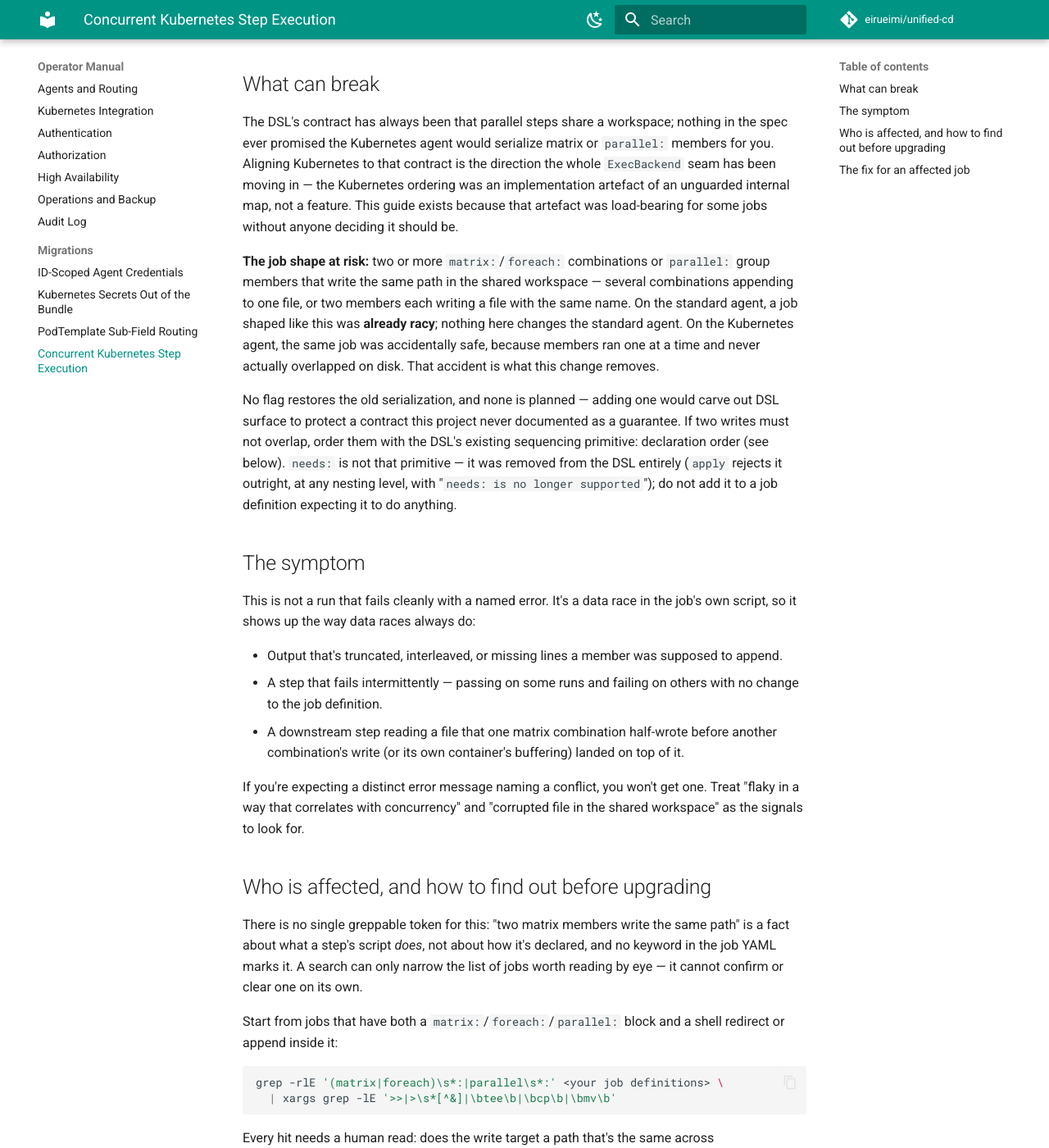
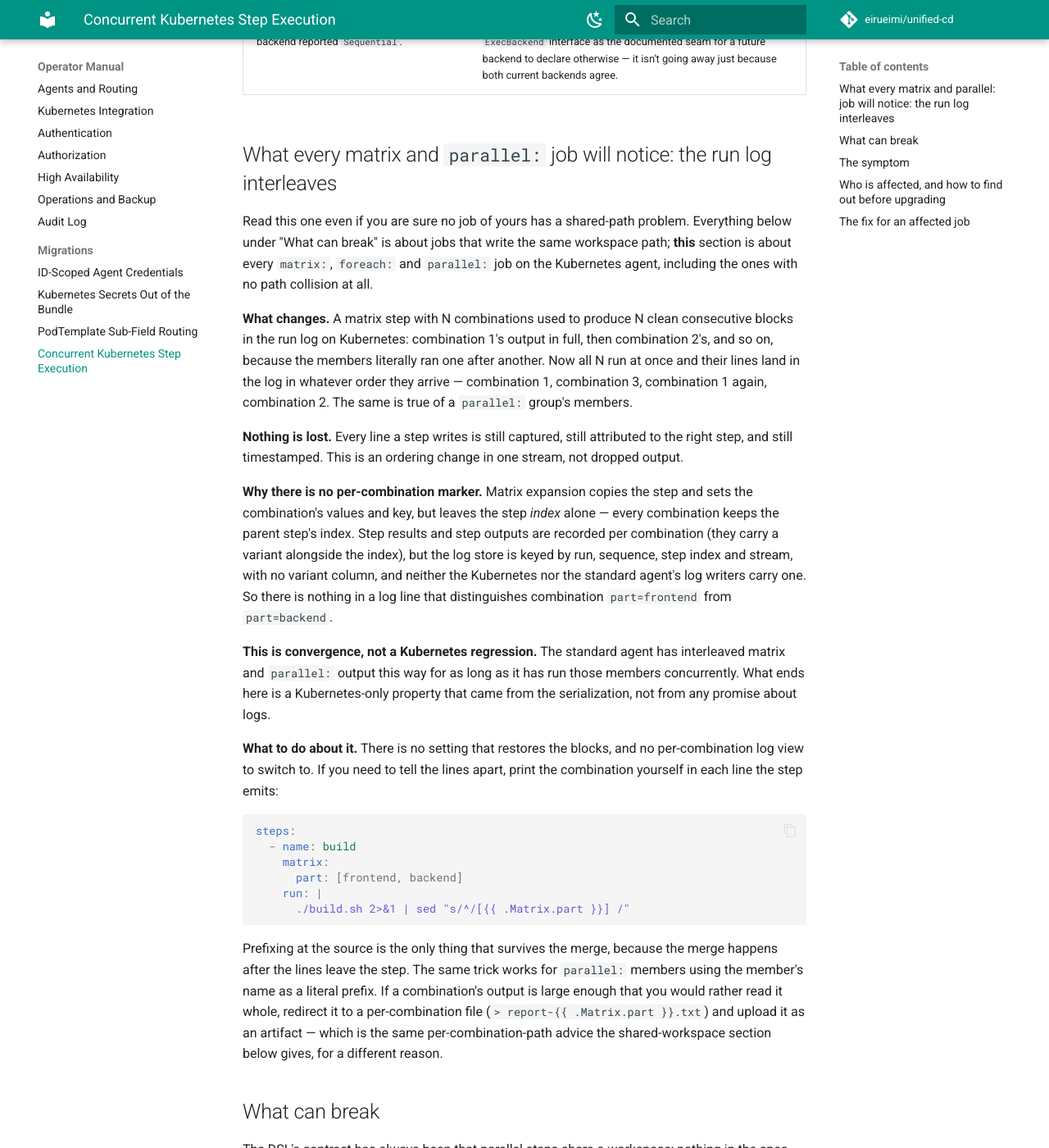
Before and after one commit to eirueimi/unified-cd, an MkDocs documentation site: the page built from docs/operator-manual/migrations/k8s-concurrent-step-execution.md, in a window 1280 px wide and 1400 px high, scrolled down 756 px. Shown: the whole window at 82% size. Built offline with MkDocs 1.6.1 and Material for MkDocs 9.7.7, drawn with Linux system fonts in a browser that asks for light colours; comment, search, counter and statistics services are not loaded; some of the changed text lies outside the part shown.

Commit message:
docs(operator-manual): the run log now interleaves for every matrix job on Kubernetes
The migration guide framed the entire user-visible risk as shared-workspace
path collisions. The effect that actually hits every matrix:/foreach:/
parallel: job on Kubernetes, including jobs with no collision at all, was
missing: a matrix step with N combinations used to produce N clean
consecutive blocks in the run log, and now produces N streams interleaved
line by line with nothing marking which combination emitted which line.

Adds a section covering what changes, why there is no per-combination marker
(matrix expansion leaves the step index alone, and the logs table has no
variant column while step_reports and step_outputs do), and that this is
convergence with the standard agent rather than a Kubernetes-only
regression. States plainly that nothing is lost — it is ordering, not data —
and gives the only advice that actually exists: prefix the combination onto
each line in the step itself, because the merge happens after the lines leave
the step.

Also disambiguates the existing "interleaved output" symptom bullet, which
now needs to say it means the job's own files, since log interleaving is
expected for every concurrent job.

Co-Authored-By: Claude Opus 5 <noreply@anthropic.com>

````diff
--- a/docs/operator-manual/migrations/k8s-concurrent-step-execution.md
+++ b/docs/operator-manual/migrations/k8s-concurrent-step-execution.md
@@ -13,7 +13,62 @@ match.
 |---|---|
 | `matrix:`/`foreach:` combinations and `parallel:` group members ran one at a time inside the Kubernetes agent's run Pod. | Combinations and group members run concurrently, exactly as on the standard agent. |
 | A job whose members wrote the same workspace path was accidentally race-free on the Kubernetes agent. | The same job races on both backends. |
+| A matrix step's run log on Kubernetes was N clean consecutive blocks, one per combination. | The N combinations' output interleaves line by line in one stream, with no marker saying which combination emitted which line — the same as the standard agent has always behaved. |
 | `ConcurrencyMode` on the Kubernetes backend reported `Sequential`. | Both backends report `Concurrent`. The field stays on the `ExecBackend` interface as the documented seam for a future backend to declare otherwise — it isn't going away just because both current backends agree. |
+
+## What every matrix and `parallel:` job will notice: the run log interleaves
+
+Read this one even if you are sure no job of yours has a shared-path
+problem. Everything below under "What can break" is about jobs that write
+the same workspace path; **this** section is about every `matrix:`,
+`foreach:` and `parallel:` job on the Kubernetes agent, including the ones
+with no path collision at all.
+
+**What changes.** A matrix step with N combinations used to produce N clean
+consecutive blocks in the run log on Kubernetes: combination 1's output in
+full, then combination 2's, and so on, because the members literally ran one
+after another. Now all N run at once and their lines land in the log in
+whatever order they arrive — combination 1, combination 3, combination 1
+again, combination 2. The same is true of a `parallel:` group's members.
+
+**Nothing is lost.** Every line a step writes is still captured, still
+attributed to the right step, and still timestamped. This is an ordering
+change in one stream, not dropped output.
+
+**Why there is no per-combination marker.** Matrix expansion copies the
+step and sets the combination's values and key, but leaves the step *index*
+alone — every combination keeps the parent step's index. Step results and
+step outputs are recorded per combination (they carry a variant alongside
+the index), but the log store is keyed by run, sequence, step index and
+stream, with no variant column, and neither the Kubernetes nor the standard
+agent's log writers carry one. So there is nothing in a log line that
+distinguishes combination `part=frontend` from `part=backend`.
+
+**This is convergence, not a Kubernetes regression.** The standard agent has
+interleaved matrix and `parallel:` output this way for as long as it has run
+those members concurrently. What ends here is a Kubernetes-only property
+that came from the serialization, not from any promise about logs.
+
+**What to do about it.** There is no setting that restores the blocks, and
+no per-combination log view to switch to. If you need to tell the lines
+apart, print the combination yourself in each line the step emits:
+
+```yaml
+steps:
+  - name: build
+    matrix:
+      part: [frontend, backend]
+    run: |
+      ./build.sh 2>&1 | sed "s/^/[{{ .Matrix.part }}] /"
+```
+
+Prefixing at the source is the only thing that survives the merge, because
+the merge happens after the lines leave the step. The same trick works for
+`parallel:` members using the member's name as a literal prefix. If a
+combination's output is large enough that you would rather read it whole,
+redirect it to a per-combination file (`> report-{{ .Matrix.part }}.txt`)
+and upload it as an artifact — which is the same per-combination-path advice
+the shared-workspace section below gives, for a different reason.
 
 ## What can break
 
@@ -47,8 +102,10 @@ supported`"); do not add it to a job definition expecting it to do anything.
 This is not a run that fails cleanly with a named error. It's a data race
 in the job's own script, so it shows up the way data races always do:
 
-- Output that's truncated, interleaved, or missing lines a member was
-  supposed to append.
+- A file in the workspace that's truncated, interleaved, or missing lines a
+  member was supposed to append. Note this is about the job's own **files** —
+  interleaving in the **run log** is expected now and affects every
+  concurrent job (see above), so it is not by itself a sign of a collision.
 - A step that fails intermittently — passing on some runs and failing on
   others with no change to the job definition.
 - A downstream step reading a file that one matrix combination half-wrote
````
